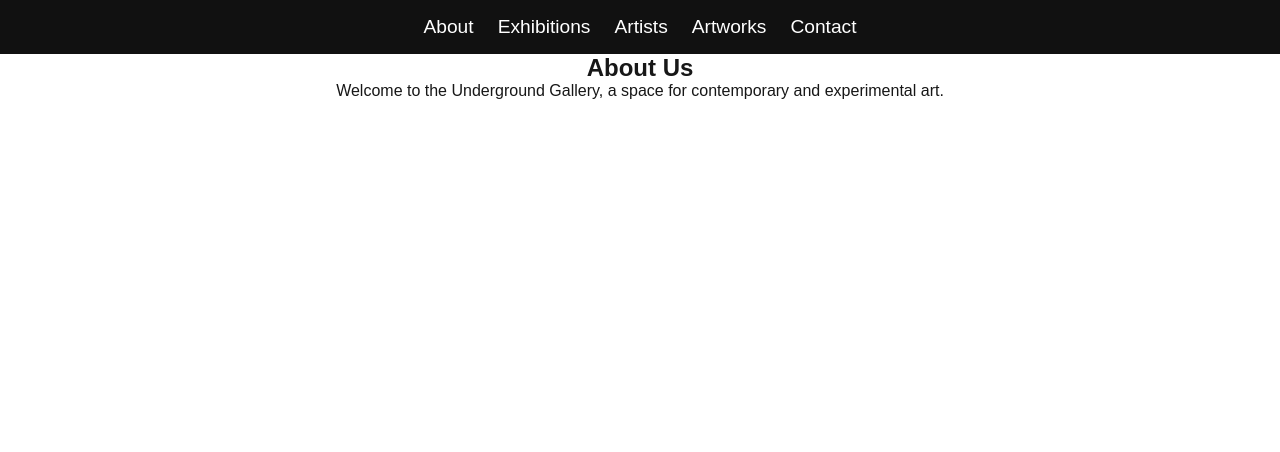
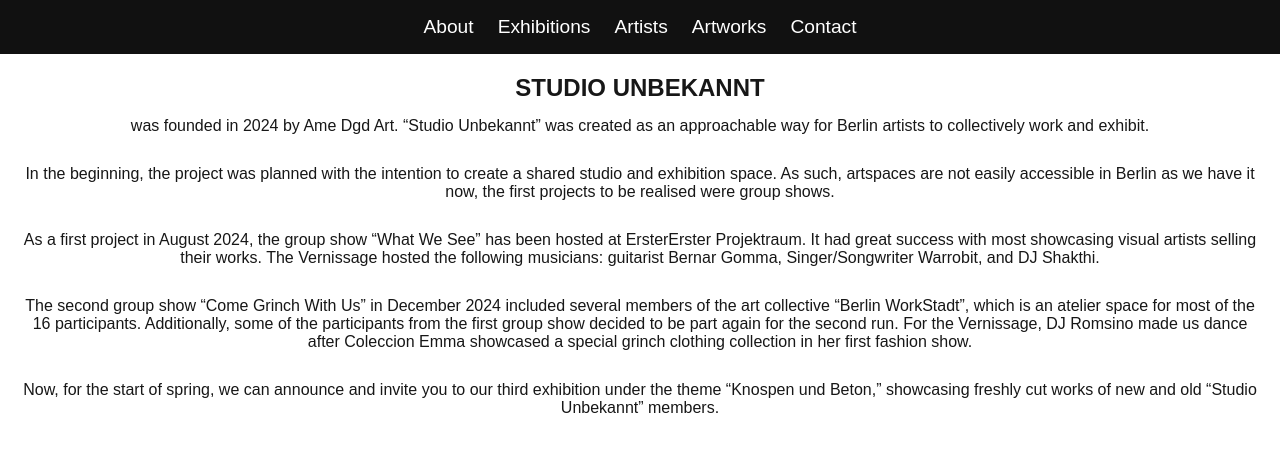
Before and after one commit to rabe200/studioUnbekannt, a Next.js app: page / in a window 1280 px wide. Shown: the top 452 px of the page. Built offline with nearby package versions, Linux system fonts and the light colour scheme.

Commit message:
add about text

```diff
--- a/pages/index.js
+++ b/pages/index.js
@@ -1,6 +1,15 @@
-// pages/about.js
 import Head from "next/head";
 import Navbar from "../components/Navbar";
+import styled from "styled-components";
+
+const Container = styled.main`
+  padding: 20px;
+  text-align: center;
+`;
+
+const Section = styled.div`
+  padding: 15px 0;
+`;
 
 export default function About() {
   return (
@@ -9,13 +18,41 @@ export default function About() {
         <title>About - Studio Unbekannt</title>
       </Head>
       <Navbar />
-      <main>
-        <h2>About Us</h2>
-        <p>
-          Welcome to the Underground Gallery, a space for contemporary and
-          experimental art.
-        </p>
-      </main>
+      <Container>
+        <h2>STUDIO UNBEKANNT</h2>
+        <Section>
+          was founded in 2024 by Ame Dgd Art. “Studio Unbekannt” was created as
+          an approachable way for Berlin artists to collectively work and
+          exhibit.
+        </Section>
+        <Section>
+          In the beginning, the project was planned with the intention to create
+          a shared studio and exhibition space. As such, artspaces are not
+          easily accessible in Berlin as we have it now, the first projects to
+          be realised were group shows.
+        </Section>
+        <Section>
+          As a first project in August 2024, the group show “What We See” has
+          been hosted at ErsterErster Projektraum. It had great success with
+          most showcasing visual artists selling their works. The Vernissage
+          hosted the following musicians: guitarist Bernar Gomma,
+          Singer/Songwriter Warrobit, and DJ Shakthi.
+        </Section>
+        <Section>
+          The second group show “Come Grinch With Us” in December 2024 included
+          several members of the art collective “Berlin WorkStadt”, which is an
+          atelier space for most of the 16 participants. Additionally, some of
+          the participants from the first group show decided to be part again
+          for the second run. For the Vernissage, DJ Romsino made us dance after
+          Coleccion Emma showcased a special grinch clothing collection in her
+          first fashion show.
+        </Section>
+        <Section>
+          Now, for the start of spring, we can announce and invite you to our
+          third exhibition under the theme “Knospen und Beton,” showcasing
+          freshly cut works of new and old “Studio Unbekannt” members.
+        </Section>
+      </Container>
     </div>
   );
 }
```
